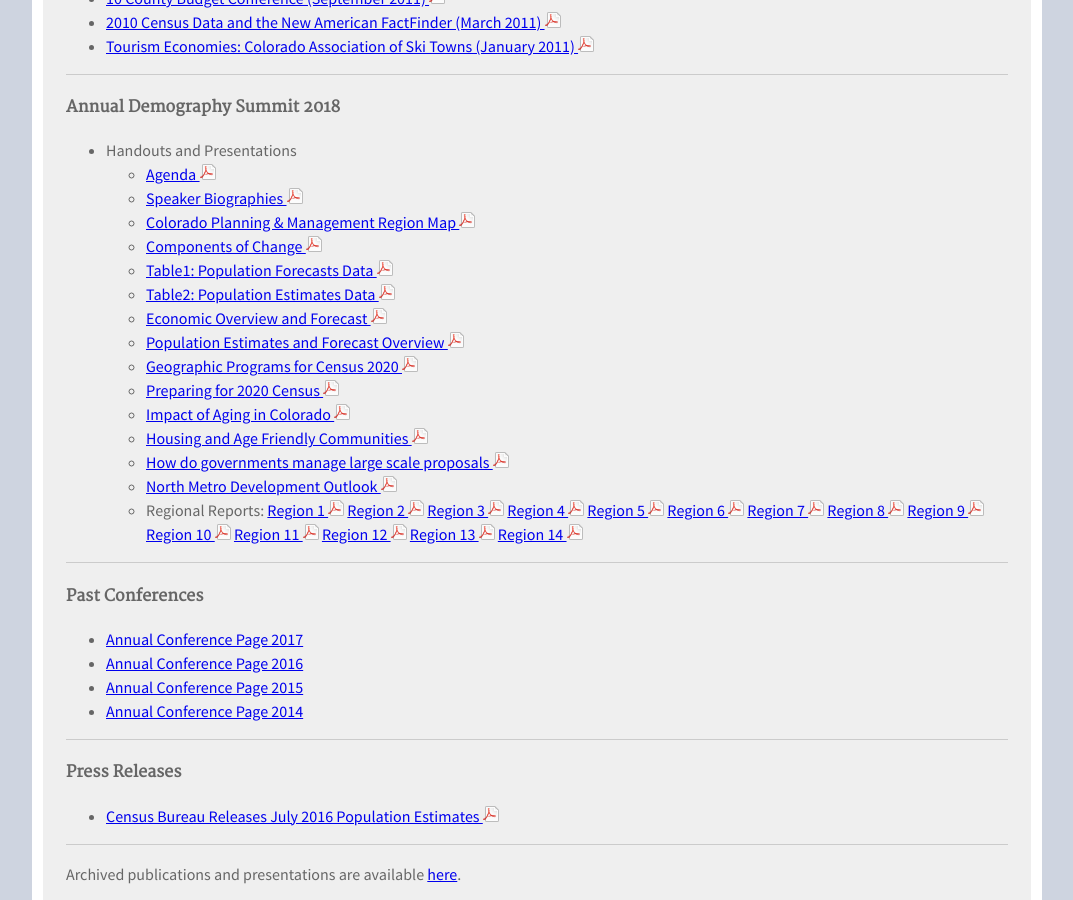
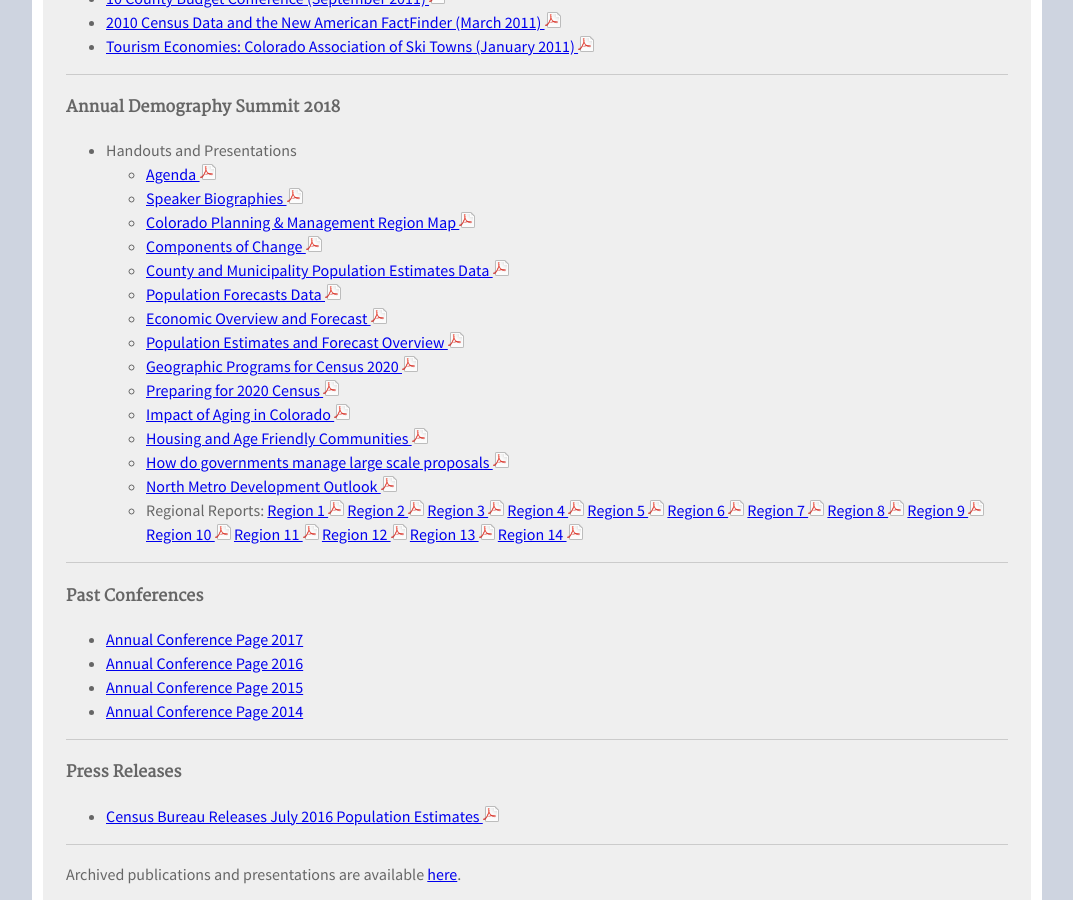
Before and after one commit to TBleess/Website_New, a Jekyll site: the page built from pages/9_Not_in_Menu/publications-and-presentations.md, in a window 1280 px wide and 900 px high, scrolled down 1412 px. Shown: the whole window, without its empty margins (103-1176 px from the left). Built offline with Jekyll 4.4.1, drawn with Linux system fonts in a browser that asks for light colours.

Commit message:
Update publications-and-presentations.md

```diff
--- a/pages/9_Not_in_Menu/publications-and-presentations.md
+++ b/pages/9_Not_in_Menu/publications-and-presentations.md
@@ -74,12 +74,12 @@
 #### Annual Demography Summit 2018
 
 - Handouts and Presentations
-  - [Agenda ![pdf](/images/page_white_acrobat.png 'download pdf file')](https://drive.google.com/uc?export=download&id=0B2FMBVetYCVCdUMwTm9DN25MQUk)
-  - [Speaker Biographies ![pdf](/images/page_white_acrobat.png 'download pdf file')](https://drive.google.com/uc?export=download&id=0B2FMBVetYCVCQjJEejNQeVdhVUk)
+  - [Agenda ![pdf](/images/page_white_acrobat.png 'download pdf file')](https://drive.google.com/open?id=1mVz4fuiqHid6826-4Ur2AmhfMrFM5DCd)
+  - [Speaker Biographies ![pdf](/images/page_white_acrobat.png 'download pdf file')](https://drive.google.com/uc?export=download&id=14KXxXvUmjybzQ5N11emrXyULa6bB3Uit)
   - [Colorado Planning & Management Region Map ![pdf](/images/page_white_acrobat.png 'download pdf file')](https://drive.google.com/uc?export=download&id=0B2FMBVetYCVCcWRFN1lSZWFfRms)
-  - [Components of Change ![pdf](/images/page_white_acrobat.png 'download pdf file')](https://drive.google.com/uc?export=download&id=0B2FMBVetYCVCdXBtZU1WcmVERVk)
-  - [Table1: Population Forecasts Data ![pdf](/images/page_white_acrobat.png 'download pdf file')](https://drive.google.com/uc?export=download&id=0B2FMBVetYCVCczZhUklHeG44Tm8)
-  - [Table2: Population Estimates Data ![pdf](/images/page_white_acrobat.png 'download pdf file')](https://drive.google.com/uc?export=download&id=0B2FMBVetYCVCM09WS3pVVFdWdHc)
+  - [Components of Change ![pdf](/images/page_white_acrobat.png 'download pdf file')](https://drive.google.com/uc?export=download&id=1skKvwMuUxqnIeQ2z_jwQlgDCfEVtxLdh)
+  - [County and Municipality Population Estimates Data ![pdf](/images/page_white_acrobat.png 'download pdf file')](https://drive.google.com/uc?export=download&id=1GsDgHJqfcugTWDG1mb4bkGQcMibQEWgD)
+  - [Population Forecasts Data ![pdf](/images/page_white_acrobat.png 'download pdf file')](https://drive.google.com/uc?export=download&id=1xNxM7uBZYBZ9I-zDiI8mEO8rGrySZfs-)
   - [Economic Overview and Forecast ![pdf](/images/page_white_acrobat.png 'download pdf file')](https://drive.google.com/uc?export=download&id=1A_F42fU6XE8AepZ84U55WKX5WYdRHQwr)
   - [Population Estimates and Forecast Overview ![pdf](/images/page_white_acrobat.png 'download pdf file')](https://drive.google.com/uc?export=download&id=1ggBXzZoo0c41ormIAmXH2mdWJbVgjMBq)
   - [Geographic Programs for Census 2020 ![pdf](/images/page_white_acrobat.png 'download pdf file')](https://drive.google.com/uc?export=download&id=1USZNr_cGxg6DjP3MoqNtzXFTFVQFcSb3)
@@ -89,20 +89,21 @@
   - [How do governments manage large scale proposals ![pdf](/images/page_white_acrobat.png 'download pdf file')](https://drive.google.com/uc?export=download&id=1_jcWVSw7x-Wo4UXqiD0Shu-Hf4JMc6eq)
   - [North Metro Development Outlook ![pdf](/images/page_white_acrobat.png 'download pdf file')](https://drive.google.com/uc?export=download&id=1nyk9sCUTwAj-00t0ScZPSHG8l47pxX6p)
   - Regional Reports:
-    [Region 1 ![pdf](/images/page_white_acrobat.png 'download pdf file')](https://drive.google.com/uc?export=download&id=14dKySL-ipACpcCVR_gHqZyDVlL9IFzxJ)
-    [Region 2 ![pdf](/images/page_white_acrobat.png 'download pdf file')](https://drive.google.com/uc?export=download&id=1VSKotsItrbmbO531vNOKZut8U2MUlX6P)
-    [Region 3 ![pdf](/images/page_white_acrobat.png 'download pdf file')](https://drive.google.com/uc?export=download&id=1bnNk4lL1TMIehXpZpKJ1NF4CV2r-OJRe)
-    [Region 4 ![pdf](/images/page_white_acrobat.png 'download pdf file')](https://drive.google.com/uc?export=download&id=1nLAgwZP_CkI3kwX3C0J8NpCJnW-X5NcC)
-    [Region 5 ![pdf](/images/page_white_acrobat.png 'download pdf file')](https://drive.google.com/uc?export=download&id=15XdSVknk3NZwnTsMNWx84_jxxnBMysnc)
-    [Region 6 ![pdf](/images/page_white_acrobat.png 'download pdf file')](https://drive.google.com/uc?export=download&id=1ed8ds-8t87haIZBHbsTx8TtON-T_jpW6)
-    [Region 7 ![pdf](/images/page_white_acrobat.png 'download pdf file')](https://drive.google.com/uc?export=download&id=15nJI5UgJl-MXpnc7_pBEQ0EBJPKm43VI)
-    [Region 8 ![pdf](/images/page_white_acrobat.png 'download pdf file')](https://drive.google.com/uc?export=download&id=1o0brJA3Ha8YBUv8USsZTeUpcF7EhU_Nb)
-    [Region 9 ![pdf](/images/page_white_acrobat.png 'download pdf file')](https://drive.google.com/uc?export=download&id=1xn4VpSDEPPYECfq0YZZ-86c-3FY2-9QT)
-    [Region 10 ![pdf](/images/page_white_acrobat.png 'download pdf file')](https://drive.google.com/uc?export=download&id=1OlyABEP-jVwY8WbeqjP4R9ksfYc-G3hJ)
-    [Region 11 ![pdf](/images/page_white_acrobat.png 'download pdf file')](https://drive.google.com/uc?export=download&id=1AAObyMQ1YA_glU4CcYKYw9nlaKRf8B_V)
-    [Region 12 ![pdf](/images/page_white_acrobat.png 'download pdf file')](https://drive.google.com/uc?export=download&id=1udq1FRK8zcj5Ho0drpHLAu1a_JrREc6p)
-    [Region 13 ![pdf](/images/page_white_acrobat.png 'download pdf file')](https://drive.google.com/uc?export=download&id=1fDhLOHzUAQ3rvOI35tso9xgJXe52YnFi)
-    [Region 14 ![pdf](/images/page_white_acrobat.png 'download pdf file')](https://drive.google.com/uc?export=download&id=1gY5WrSJzzYi8zqkFcsqXmMstZzoIj5Wm)
+    [Region 1 ![pdf](/images/page_white_acrobat.png 'download pdf file')](https://drive.google.com/uc?export-download&id=1vfTtp5bX2FiD_3l94ssQRpyMgEKnvZmpJ)
+    [Region 2 ![pdf](/images/page_white_acrobat.png 'download pdf file')](https://drive.google.com/uc?export-download&id=1HD5E574pO9ojAhVTUzQZxDbSBdGbJGma)
+    [Region 3 ![pdf](/images/page_white_acrobat.png 'download pdf file')](https://drive.google.com/uc?export-download&id=1TU9gZgpfbvZjg7-uR4PW51A2Dh4Z6I0H)
+    [Region 4 ![pdf](/images/page_white_acrobat.png 'download pdf file')](https://drive.google.com/uc?export-download&id=1UklKLa4vRlkT71BXo_GFNyLpBYQ_XHxd)
+    [Region 5 ![pdf](/images/page_white_acrobat.png 'download pdf file')](https://drive.google.com/uc?export-download&id=1IMNpIJUv0_E__vCKVN3h1zQMS-8EMR2W)
+    [Region 6 ![pdf](/images/page_white_acrobat.png 'download pdf file')](https://drive.google.com/uc?export-download&id=1hg0AYNz1zFCM06mEc7jFhbOM-7zIX2tm)
+    [Region 7 ![pdf](/images/page_white_acrobat.png 'download pdf file')](https://drive.google.com/uc?export-download&id=1qE2ehUAKkyyJrtuyEYX7BTpIb0a_Ekb7)
+    [Region 8 ![pdf](/images/page_white_acrobat.png 'download pdf file')](https://drive.google.com/uc?export-download&id=1jd3JqMVhyI2cnxmmg6H6bmYfoPw8norY)
+    [Region 9 ![pdf](/images/page_white_acrobat.png 'download pdf file')](https://drive.google.com/uc?export-download&id=1SbkmIRlUSrLnMdMgxxGR4LBtA_P8aMsb)
+    [Region 10 ![pdf](/images/page_white_acrobat.png 'download pdf file')](https://drive.google.com/uc?export-download&id=1iBMhUnzHwl5NBz97BEcNwyo6cP8MHiVM)
+    [Region 11 ![pdf](/images/page_white_acrobat.png 'download pdf file')](https://drive.google.com/uc?export-download&id=1wHe611vJ6HeFHerEDVi2GDnWkA76twik)
+    [Region 12 ![pdf](/images/page_white_acrobat.png 'download pdf file')](https://drive.google.com/uc?export-download&id=1xoHbguZZVa4xWK3RMxfN66rL_-JsYns-)
+    [Region 13 ![pdf](/images/page_white_acrobat.png 'download pdf file')](https://drive.google.com/uc?export-download&id=1Ucb96BFmRU0qx-8h2gS5ujFIisHu-Ez5)
+    [Region 14 ![pdf](/images/page_white_acrobat.png 'download pdf file')](https://drive.google.com/uc?export-download&id=1ACwcCeUIKYUeqqu_ONt0WTWZGteBQPTU)
+
 
 ---
 
```
